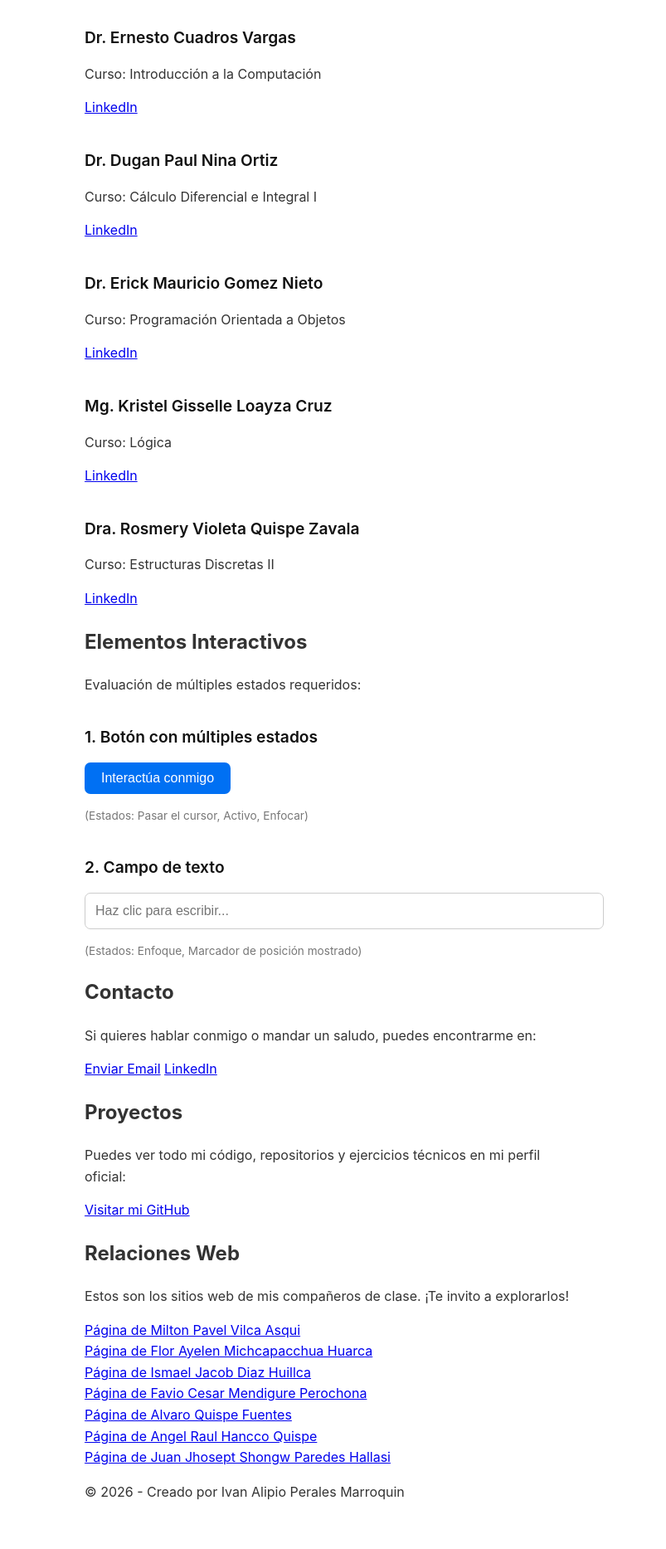
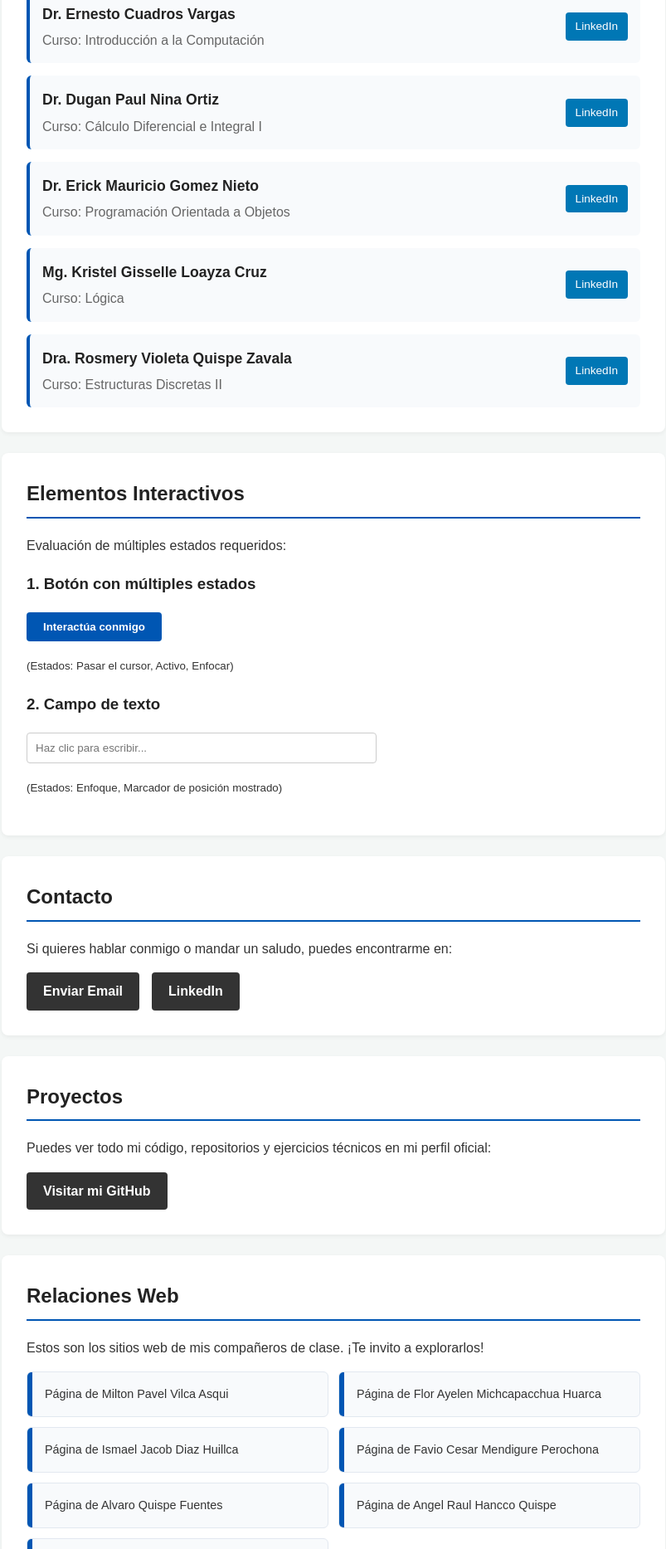
Before and after one commit to ugovh/Ivan-Perales-Marroquin, a plain HTML site: page index.html in a window 1280 px wide. Shown: the part 933-2800 px from the top of the page at 83% size, without its empty margins (238-1041 px from the left). Drawn offline with Linux system fonts and the light colour scheme.

Commit message:
Update estilo.css

```diff
--- a/estilo.css
+++ b/estilo.css
@@ -1,95 +1,247 @@
+/* Estilos Globales Sutiles */
 body {
-    font-family: -apple-system, BlinkMacSystemFont, "Segoe UI", Roboto, Helvetica, Arial, sans-serif;
-    background-color: #ffffff;
-    color: #333333;
+    font-family: Arial, sans-serif;
+    background-color: #f4f7f6;
+    color: #333;
+    margin: 0;
+    padding: 0;
     line-height: 1.6;
-    padding: 40px 20px;
-    max-width: 600px;
-    margin: 0 auto;
 }
 
-h1 {
-    font-size: 2.5rem;
-    margin-bottom: 20px;
-    color: #111111;
+/* Menú de Navegación */
+header {
+    background-color: #ffffff;
+    border-bottom: 1px solid #e2e8f0;
+    position: sticky;
+    top: 0;
+    z-index: 1000;
 }
 
-h3 {
-    font-size: 1.2rem;
-    margin-top: 35px;
-    margin-bottom: 15px;
-    color: #111111;
-    font-weight: 600;
+nav ul {
+    list-style: none;
+    display: flex;
+    justify-content: center;
+    margin: 0;
+    padding: 15px 0;
 }
 
-p {
-    margin-bottom: 15px;
+nav ul li {
+    margin: 0 15px;
 }
 
-small {
-    font-size: 0.85rem;
-    color: #777777;
-    margin-top: 5px;
-    display: block;
+nav ul li a {
+    text-decoration: none;
+    color: #555;
+    font-weight: 600;
+    font-size: 0.95rem;
+    transition: color 0.2s ease;
 }
 
-/* 1. Estilos del Botón interactivo estándar */
+nav ul li a:hover {
+    color: #0056b3;
+}
+
+/* Contenedor Principal */
+main {
+    max-width: 800px;
+    margin: 30px auto;
+    padding: 0 20px;
+}
+
+section {
+    background: #ffffff;
+    padding: 30px;
+    margin-bottom: 25px;
+    border-radius: 8px;
+    box-shadow: 0 2px 5px rgba(0,0,0,0.05);
+}
+
+h1, h2, h3 {
+    color: #222;
+}
+
+h2 {
+    border-bottom: 2px solid #0056b3;
+    padding-bottom: 8px;
+    margin-top: 0;
+}
+
+/* Cabecera de presentación */
+.presentacion-cabecera {
+    display: flex;
+    justify-content: space-between;
+    align-items: center;
+    flex-wrap: wrap;
+    gap: 20px;
+}
+
+.foto-perfil {
+    width: 120px;
+    height: 120px;
+    border-radius: 50%;
+    object-fit: cover;
+    border: 3px solid #e2e8f0;
+}
+
+/* Enlaces base del texto */
+a {
+    color: #0056b3;
+    text-decoration: none;
+    transition: color 0.2s;
+}
+
+a:hover {
+    color: #003d80;
+    text-decoration: underline;
+}
+
+a:visited {
+    color: #551a8b; /* Estado visitado requerido */
+}
+
+/* Plana Docente - Tarjetas */
+.lista-profesores {
+    display: flex;
+    flex-direction: column;
+    gap: 15px;
+}
+
+.tarjeta-profesor {
+    display: flex;
+    justify-content: space-between;
+    align-items: center;
+    background: #f8fafc;
+    padding: 15px;
+    border-radius: 6px;
+    border-left: 4px solid #0056b3;
+}
+
+.tarjeta-profesor h3 {
+    margin: 0 0 5px 0;
+    font-size: 1.1rem;
+}
+
+.tarjeta-profesor p {
+    margin: 0;
+    color: #666;
+}
+
+.linkedin-profe {
+    background-color: #0077b5;
+    color: white !important;
+    padding: 6px 12px;
+    border-radius: 4px;
+    font-size: 0.85rem;
+}
+
+.linkedin-profe:hover {
+    background-color: #005582;
+    text-decoration: none;
+}
+
+/* Elementos Interactivos del Curso */
 .btn-interactivo {
-    display: inline-block;
-    background-color: #0070f3;
+    background-color: #0056b3;
     color: white;
     border: none;
     padding: 10px 20px;
-    font-size: 1rem;
-    border-radius: 7px;
+    border-radius: 4px;
     cursor: pointer;
-    transition: background-color 0.2s, transform 0.1s;
-    outline: none;
+    font-weight: bold;
+    transition: all 0.2s ease;
 }
 
 .btn-interactivo:hover {
-    background-color: #0051a8;
+    background-color: #003d80; /* Hover */
 }
 
 .btn-interactivo:active {
-    transform: scale(0.98);
+    background-color: #002244; /* Active */
 }
 
 .btn-interactivo:focus {
-    box-shadow: 0 0 0 3px rgba(0, 112, 243, 0.4);
+    outline: 3px solid #ffcc00; /* Focus */
 }
 
-/* 2. Estilos del Campo de texto estándar */
 .entrada-interactiva {
     width: 100%;
-    padding: 12px;
-    font-size: 1rem;
+    max-width: 400px;
+    padding: 10px;
     border: 1px solid #ccc;
-    border-radius: 7px;
-    outline: none;
-    transition: border-color 0.2s, box-shadow 0.2s;
-    background: transparent;
-    display: block;
+    border-radius: 4px;
+    transition: border-color 0.2s;
 }
 
 .entrada-interactiva:focus {
-    border-color: #0070f3;
-    box-shadow: 0 0 0 3px rgba(0, 112, 243, 0.2);
+    outline: none;
+    border-color: #0056b3;
+    box-shadow: 0 0 4px rgba(0,86,179,0.3);
 }
 
-/* 3. Estilos de los Enlaces */
-.enlace-interactivo {
-    color: #0070f3;
-    text-decoration: none;
-    font-size: 1.1rem;
-    font-weight: 500;
-    display: inline-block;
+/* Contacto y Botones */
+.redes, .contenedor-enlace-github {
+    display: flex;
+    gap: 15px;
+    margin-top: 15px;
 }
 
-.enlace-interactivo:hover {
-    text-decoration: underline;
+.boton-contacto, .boton-github {
+    background-color: #333;
+    color: white !important;
+    padding: 10px 20px;
+    border-radius: 4px;
+    font-weight: bold;
 }
 
-.enlace-interactivo:visited {
-    color: #551a8b;
+.boton-contacto:hover, .boton-github:hover {
+    background-color: #111;
+    text-decoration: none;
 }
+
+/* Relaciones Web - Tarjetas de Compañeros */
+.contenedor-cards-compañeros {
+    display: grid;
+    grid-template-columns: 1fr 1fr;
+    gap: 12px;
+}
+
+@media (max-width: 600px) {
+    .contenedor-cards-compañeros {
+        grid-template-columns: 1fr;
+    }
+}
+
+.card-compañero {
+    display: flex;
+    background: #f8fafc;
+    border: 1px solid #e2e8f0;
+    border-radius: 6px;
+    overflow: hidden;
+    color: #333 !important;
+    transition: transform 0.2s, box-shadow 0.2s;
+}
+
+.card-compañero:hover {
+    transform: translateY(-2px);
+    box-shadow: 0 4px 8px rgba(0,0,0,0.05);
+    text-decoration: none;
+}
+
+.barra-lateral {
+    width: 6px;
+    background-color: #0056b3;
+}
+
+.card-compañero span {
+    padding: 15px;
+    font-size: 0.9rem;
+    font-weight: 500;
+}
+
+/* Footer */
+footer {
+    text-align: center;
+    padding: 20px;
+    color: #777;
+    font-size: 0.9rem;
+}
```
